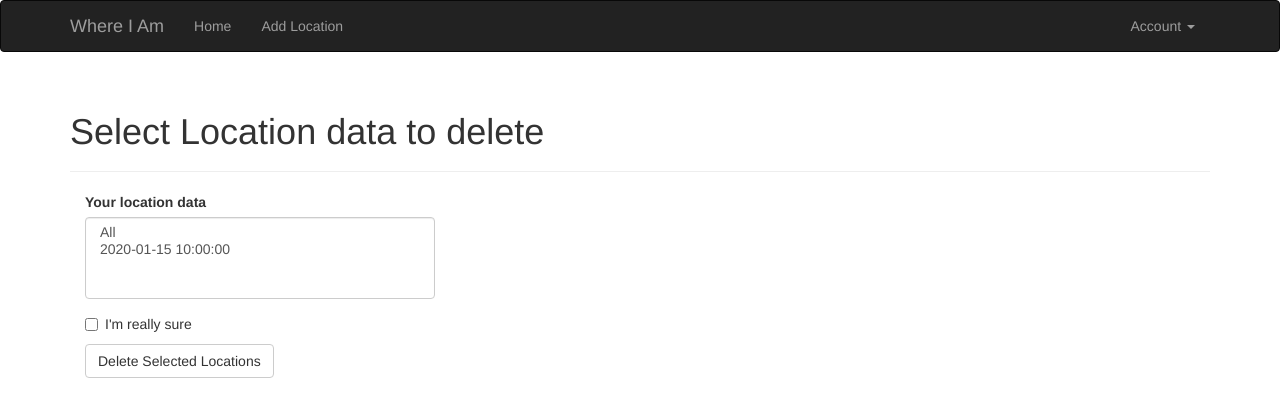
After one commit to khers/where-i-am-server, a Flask app: page /auth/delete_locations in a window 1280 px wide. The commit adds this page. Shown: the top 417 px of the page. Run offline with Flask 2, Linux system fonts and the light colour scheme; a user stored in the database is signed in; tables that the repository leaves empty hold one stand-in row (values such as "Sample post"); parts of the project's set-up code (start-up, migrations or seed data) failed here and were passed over; some libraries are stand-ins or nearby versions.

Commit message:
Add ability to delete location data
A user can now delete their own location data, either individual data
points, or the entire set.  There is a page for it and an API end point.

Signed-off-by: Eric B Munson <emunson@mgebm.net>

```diff
--- a/app/auth/forms.py
+++ b/app/auth/forms.py
@@ -57,6 +57,18 @@ class ChangeEmailForm(Form):
         if User.query.filter_by(email=field.data).first():
             raise ValidationError('Email already registered.')
 
+class DeleteLocationsForm(Form):
+    locations = SelectMultipleField('Your location data', coerce=int)
+    confirm = BooleanField("I'm really sure")
+    submit = SubmitField('Delete Selected Locations')
+
+    def validate_locations(self, field):
+        loc_ids = set(field.data)
+        if len(loc_ids) == 0:
+            raise ValidationError('Not locations selected')
+        if -1 in loc_ids and len(loc_ids) > 1:
+            raise ValidationError('Cannot select locations and All')
+
 class PermissionsForm(Form):
     available = SelectMultipleField('Users that cannot read your location data',
                                     coerce=int)
--- a/app/auth/views.py
+++ b/app/auth/views.py
@@ -2,9 +2,9 @@ from flask import render_template, redirect, request, url_for, flash
 from flask.ext.login import login_user, logout_user, login_required, current_user
 from . import auth
 from .. import db
-from ..models import User, ReadPermission
+from ..models import User, ReadPermission, Location
 from ..mailer import send_email
-from .forms import LoginForm, RegistrationForm, ChangePasswordForm
+from .forms import LoginForm, RegistrationForm, ChangePasswordForm, DeleteLocationsForm
 from .forms import PasswordResetRequestForm, PasswordResetForm, ChangeEmailForm, PermissionsForm
 
 @auth.route('/login', methods=['GET', 'POST'])
@@ -142,6 +142,28 @@ def change_email(token):
         flash('Invalid request.')
     return redirect(url_for('main.index'))
 
+@auth.route('/delete_locations', methods=['GET', 'POST'])
+@login_required
+def delete_locations():
+    options = [(-1, 'All'),]
+    for loc in Location.query.filter_by(user_id=current_user.id):
+        options.append((loc.id, loc.when))
+    form = DeleteLocationsForm(request.form)
+    form.locations.choices = options
+    if request.method == 'POST' and form.validate():
+        if not form.confirm.data:
+            flash('Not deleting location(s) becuase you were not sure.')
+        else:
+            loc_ids = set(form.locations.data)
+            if -1 in loc_ids:
+                Location.delete_all_by_user(current_user)
+            else:
+                Location.delete_set(loc_ids, current_user)
+            flash('Deleted selected locations.')
+        return redirect(url_for('main.index'))
+
+    return render_template('auth/delete_locations.html', form=form)
+
 @auth.route('/change_permissions', methods=['GET', 'POST'])
 @login_required
 def change_permissions():
--- /dev/null
+++ b/app/templates/auth/delete_locations.html
@@ -0,0 +1,13 @@
+{% extends "base.html" %}
+{% import "bootstrap/wtf.html" as wtf %}
+
+{% block title %}Where I Am - Delete Selected Locations{% endblock %}
+
+{% block page_content %}
+<div class="page-header">
+    <h1>Select Location data to delete</h1>
+</div>
+<div class="col-md-4">
+    {{ wtf.quick_form(form) }}
+</div>
+{% endblock %}
--- a/app/templates/base.html
+++ b/app/templates/base.html
@@ -27,6 +27,7 @@
 						<li><a href="{{ url_for('auth.change_password') }}">Change Password</a></li>
 						<li><a href="{{ url_for('auth.change_email_request') }}">Change Email</a></li>
 						<li><a href="{{ url_for('auth.change_permissions') }}">Edit Permissions</a></li>
+						<li><a href="{{ url_for('auth.delete_locations') }}">Delete Locations</a></li>
 						<li><a href="{{ url_for('auth.logout') }}">Sign Out</a></li>
 					</ul>
 				</li>
```
Also changed, not shown: app/api_v0_1/locations.py (+12 -0 lines), app/models.py (+13 -0 lines).
